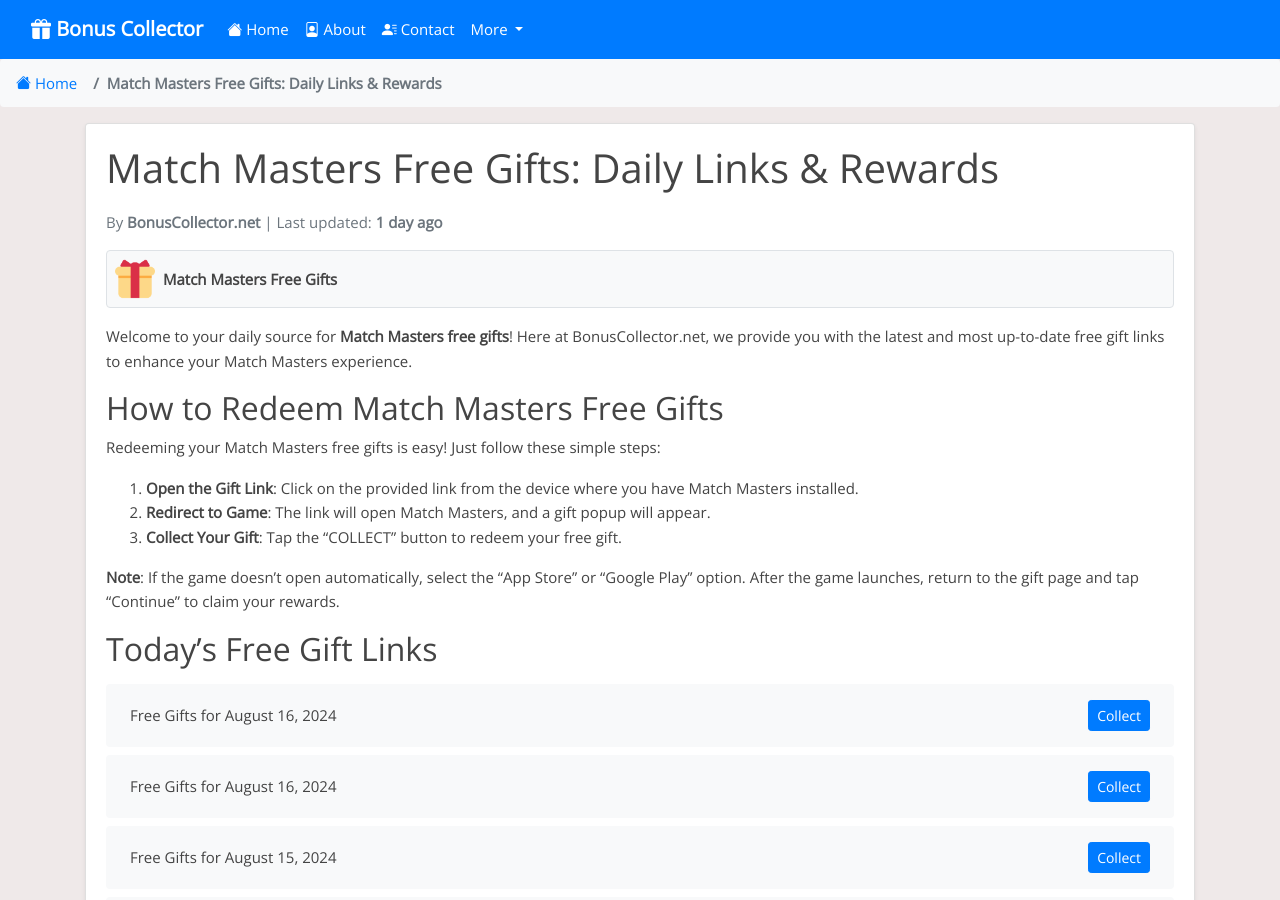
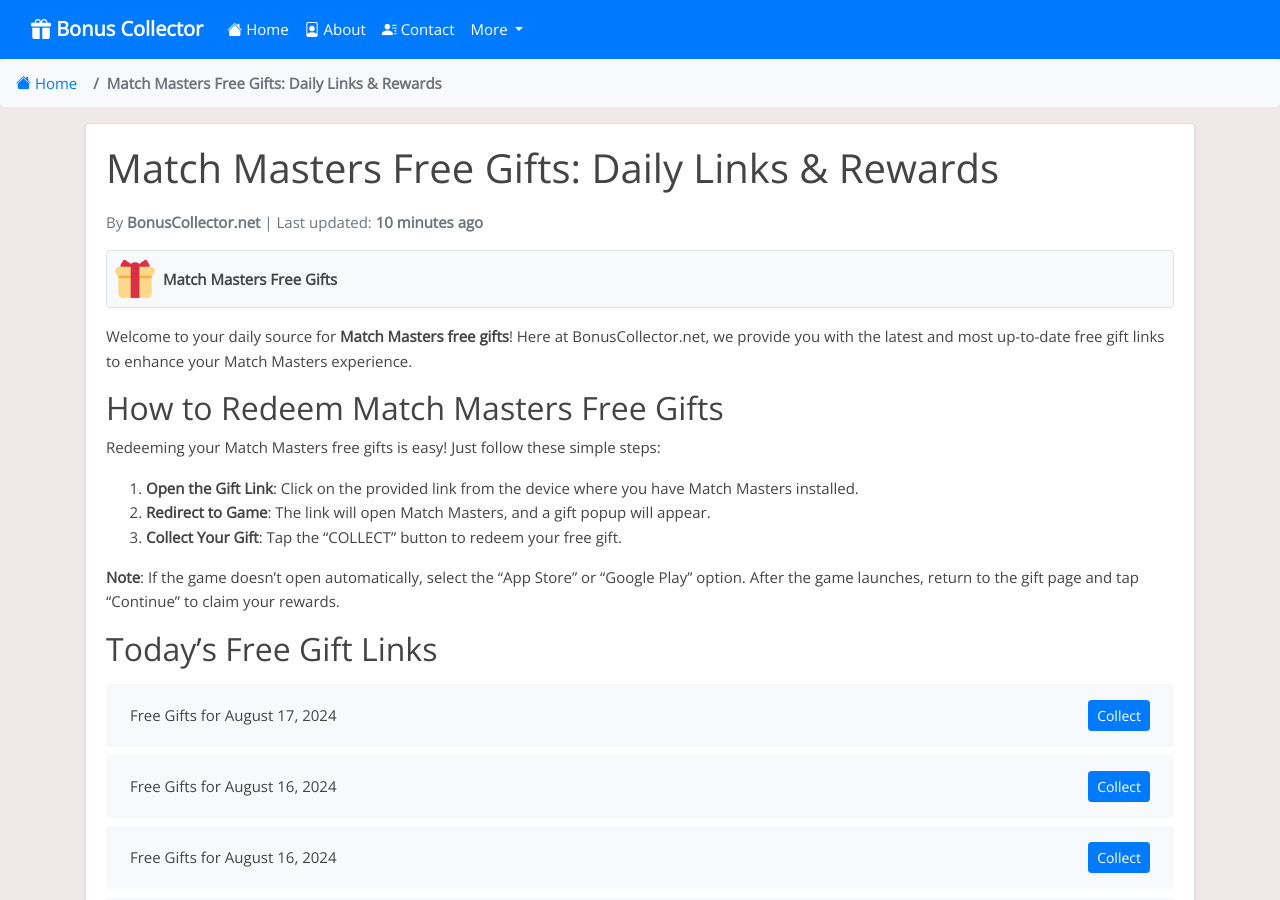
Before and after one commit to Prollad99/bs-net, a Jekyll site: the page built from _posts/2024-06-30-match-masters.md, in a window 1280 px wide and 900 px high. Built offline with Jekyll 4.4.1, drawn with Linux system fonts in a browser that asks for light colours; nearby versions of some CDN libraries; comment, search, counter and statistics services are not loaded; some of the changed text lies outside the part shown.

Commit message:
Update match-masters reward links and last modified date

```diff
--- a/_data/include_files.yml
+++ b/_data/include_files.yml
@@ -2,7 +2,7 @@
   last_modified: 2024-08-17 07:22:44
 
 match-masters.html:
-  last_modified: 2024-08-16 07:10:32
+  last_modified: 2024-08-17 09:09:17
 
 doubleu-casino.html:
   last_modified: 2024-08-17 03:10:50
--- a/_includes/match-masters.html
+++ b/_includes/match-masters.html
@@ -1,4 +1,8 @@
 <ul class="list-group mt-3 mb-4">
+  <li class="list-group-item d-flex justify-content-between align-items-center">
+    <span>Free Gifts for August 17, 2024</span>
+    <a href="https://go.matchmasters.io/l/p/75lUQfd58yk" class="btn btn-primary btn-sm">Collect</a>
+  </li>
   <li class="list-group-item d-flex justify-content-between align-items-center">
     <span>Free Gifts for August 16, 2024</span>
     <a href="https://go.matchmasters.io/l/p/OBt9TB6JAE8" class="btn btn-primary btn-sm">Collect</a>
@@ -395,8 +399,4 @@
     <span>Free Gifts for Invalid Date</span>
     <a href="https://go.matchmasters.io/l/p/grabitnow" class="btn btn-primary btn-sm">Collect</a>
   </li>
-  <li class="list-group-item d-flex justify-content-between align-items-center">
-    <span>Free Gifts for Invalid Date</span>
-    <a href="https://go.matchmasters.io/l/p/7_ofqeKQcmQ" class="btn btn-primary btn-sm">Collect</a>
-  </li>
 </ul>
```
Also changed, not shown: links-json/match-masters.json (+4 -3 lines).
